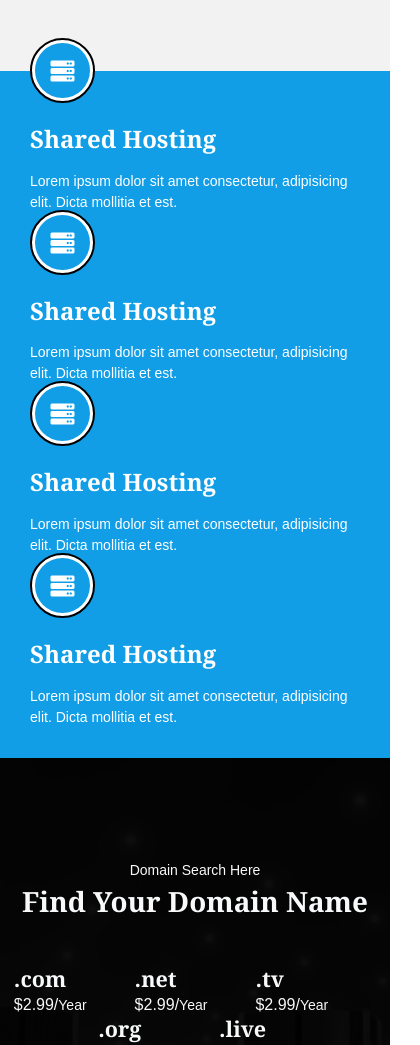
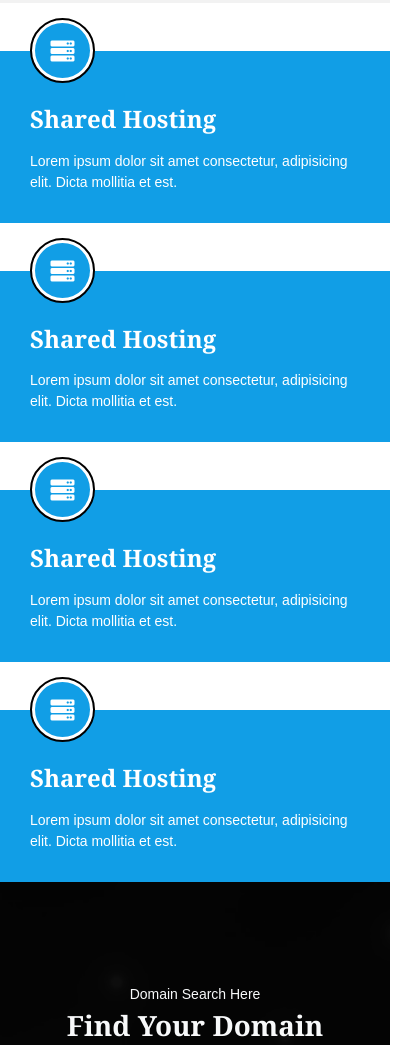
Before and after one commit to MohammadAmitHasan/OMR-Host-Web-Design, a plain HTML site: page index.html in a window 390 px wide. Shown: the part 955-2000 px from the top of the page, 420 px wide, since content can reach past the window. Drawn offline with nearby package versions, Linux system fonts and the light colour scheme; files whose address does not match are found by name.

Commit message:
Responsiveness improved

```diff
--- a/css/style.scss
+++ b/css/style.scss
@@ -331,6 +331,11 @@ p {
         position: relative;
         z-index: 9
     }
+}
+
+#domain-container {
+    max-width: 600px;
+    margin: 0 auto;
 }
 
 /* ==== building-bg ==== */
--- a/index.html
+++ b/index.html
@@ -139,7 +139,7 @@
     <!-- ====== Banner Part Start ====== -->
     <section class="section-padding bg-gray">
         <div class="row container mx-auto">
-            <div class="col col-12 col-lg-6 col-xl-7 d-flex align-items-center mb-4 mb-lg-0">
+            <div class="col col-12 col-lg-6 col-xl-7 d-flex align-items-center mb-5 mb-lg-0">
                 <div>
                     <h1>Build Your Dream Website</h1>
                     <h1>With OMRhost</h1>
@@ -154,7 +154,7 @@
             </div>
             <div class="col col-12 col-lg-6 col-xl-5 d-flex justify-content-center align-items-center">
                 <div>
-                    <img src="/images/banner-img.png" alt="banner-img">
+                    <img class="img-fluid" src="/images/banner-img.png" alt="banner-img">
                 </div>
             </div>
         </div>
@@ -166,7 +166,8 @@
     <section id="hosting">
         <div class="container-fluid">
             <div class="row row-cols-1 row-cols-md-2 row-cols-lg-4 gy-md-5">
-                <div class="col p-0">
+
+                <div class="col pt-5 py-lg-0 px-0">
                     <div class="hosting-wrap">
                         <div class="hosting-box">
                             <div class="hosting-icon">
@@ -178,7 +179,7 @@
                         </div>
                     </div>
                 </div>
-                <div class="col p-0">
+                <div class="col pt-5 py-lg-0 px-0 ">
                     <div class="hosting-wrap">
                         <div class="hosting-box">
                             <div class="hosting-icon">
@@ -190,7 +191,7 @@
                         </div>
                     </div>
                 </div>
-                <div class="col p-0">
+                <div class="col pt-5 py-lg-0 px-0 ">
                     <div class="hosting-wrap">
                         <div class="hosting-box">
                             <div class="hosting-icon">
@@ -202,7 +203,7 @@
                         </div>
                     </div>
                 </div>
-                <div class="col p-0">
+                <div class="col pt-5 py-lg-0 px-0">
                     <div class="hosting-wrap">
                         <div class="hosting-box">
                             <div class="hosting-icon">
@@ -221,33 +222,35 @@
 
 
     <!-- ====== Find Domain Start ====== -->
-    <section class="building-bg text-light section-padding">
+    <section class="building-bg text-light section-padding px-5">
         <div class="building-bg-wrap">
             <div class="text-center">
                 <small>Domain Search Here</small>
                 <h1 class="mt-1 mb-5">Find Your Domain Name</h1>
             </div>
 
-            <div class="mt-5 d-flex flex-wrap justify-content-center" id="domains">
-                <div class="me-5">
+            <div id="domains">
+                <div class="mt-5 row row-cols-2 row-cols-md-5" id="domain-container">
+                    <div class="col mb-3 mb-md-0">
                         <h4>.com</h4>
                         <p>$2.99/<small>Year</small></p>
                     </div>
-                <div class="me-5">
+                    <div class="col mb-3 mb-md-0">
                         <h4>.net</h4>
                         <p>$2.99/<small>Year</small></p>
                     </div>
-                <div class="me-5">
+                    <div class="col mb-3 mb-md-0">
                         <h4>.tv</h4>
                         <p>$2.99/<small>Year</small></p>
                     </div>
-                <div class="me-5">
+                    <div class="col mb-3 mb-md-0">
                         <h4>.org</h4>
                         <p>$2.99/<small>Year</small></p>
                     </div>
-                <div>
+                    <div class="col mb-3 mb-md-0">
                         <h4>.live</h4>
                         <p>$2.99/<small>Year</small></p>
+                    </div>
                 </div>
             </div>
 
```
Also changed, not shown: css/style.css, 1 other file. Lines whose indentation alone changed are shown as unchanged.
